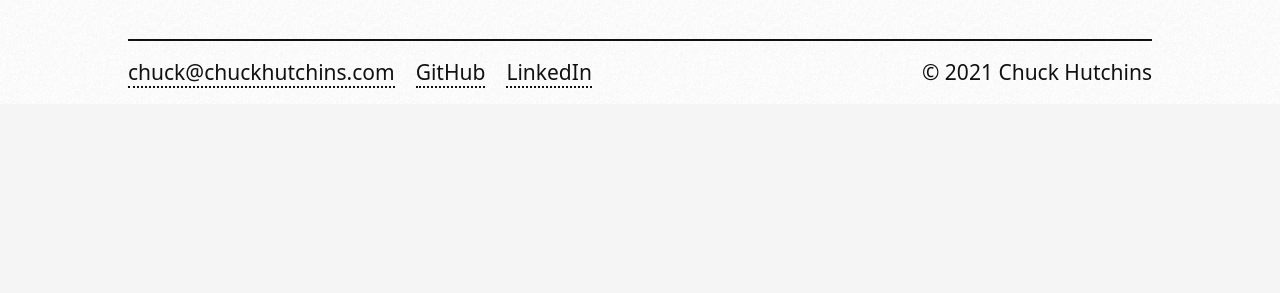
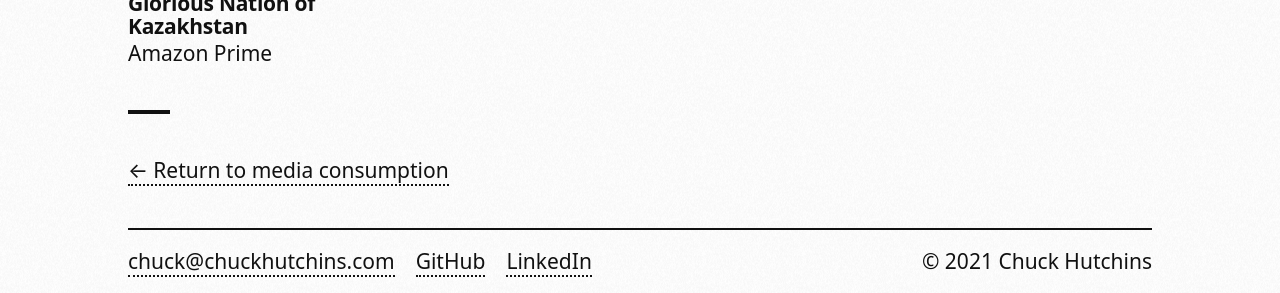
Before and after one commit to chuckhutchins/chuckhutchins-com, a Gatsby site: page /media-consumption/movies in a window 1280 px wide. Shown: the part 1582-1875 px from the top of the page. Before the commit the page ends 1686 px from the top, so only its background shows below. Built offline with nearby package versions, Linux system fonts and the light colour scheme; Gatsby itself is replaced by a stand-in of ours.

Commit message:
adding return to links to individual media list pages

```diff
--- a/src/pages/media-consumption/movies/index.js
+++ b/src/pages/media-consumption/movies/index.js
@@ -3,6 +3,7 @@ import MediaLayout from "/src/components/media-consumption/MediaLayout";
 import SEO from "/src/components/seo";
 import MediaList from "../../../components/media-consumption/MediaList"
 import JSONData from "../../../../content/movie-list.json"
+import ReturnToLink from "../../../components/media-consumption/ReturnToLink"
 
 export default function IndexPage() {
     return (
@@ -13,9 +14,16 @@ export default function IndexPage() {
                     <h2>Movies</h2>
                     <p>Hey, this is all the stuff I've watched since 2020.</p>
                 </div>
+                <div>
+                    <ReturnToLink page="media consumption" />
+                </div>
                 <div className="hr--mini"/>
                 <div className="media-consumption__media">
                     <MediaList mediaList={JSONData} />
+                </div>
+                <div className="hr--mini"/>
+                <div>
+                    <ReturnToLink page="media consumption" />
                 </div>
             </main>
         </MediaLayout>
```
Also changed, not shown: src/pages/media-consumption/books/index.js (+8 -0 lines), src/pages/media-consumption/tv-shows/index.js (+8 -0 lines), src/pages/media-consumption/video-games/index.js (+8 -0 lines).
